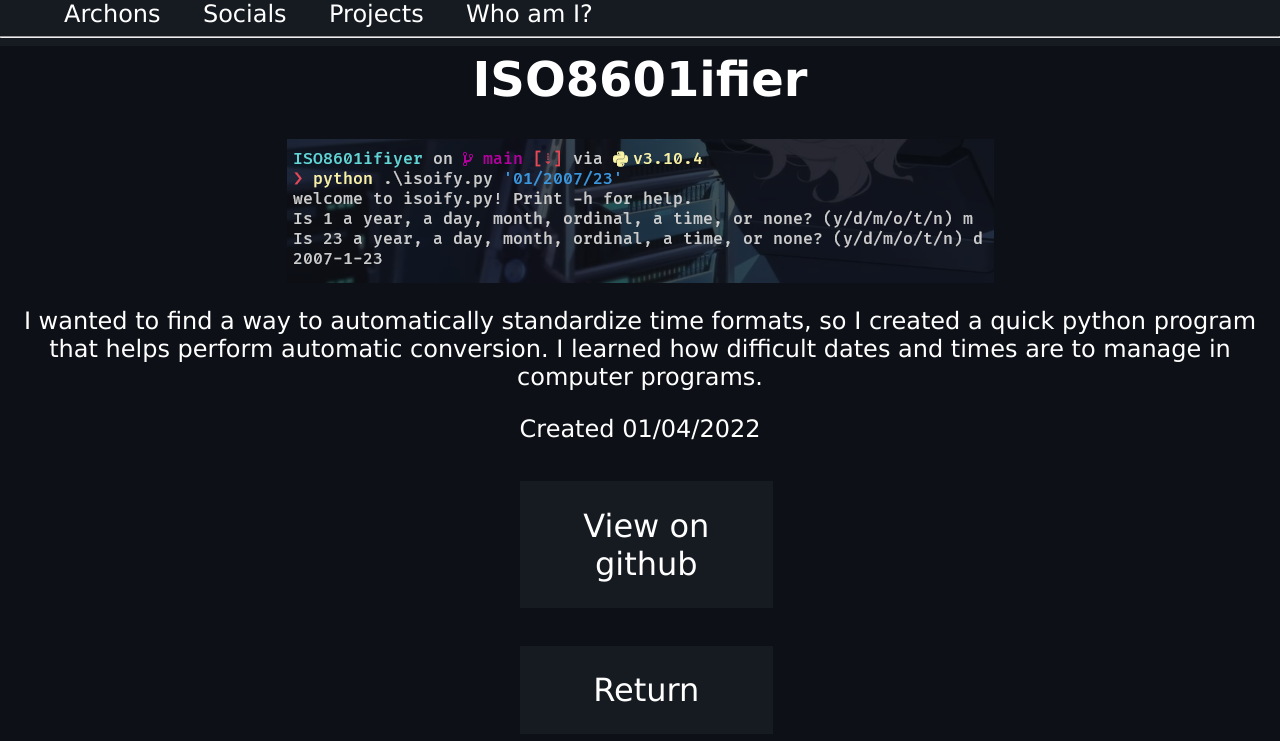
After one commit to TheArchons/ArchonsWebsite, a Django app: page /projects/ISO8601ifier/ in a window 1280 px wide. The commit adds this page. Shown: the top 741 px of the page. Run offline with Django 4.2, Linux system fonts and the light colour scheme.

Commit message:
Created Filetransfer and ISO8601ifier + general changes

```diff
--- a/ArchonsWebsite/Archons/static/socials.js
+++ b/ArchonsWebsite/Archons/static/socials.js
@@ -1,3 +1,7 @@
 function discordAlert() {
     alert("Joseph Smith#0557");
 }
+
+function redirectLink(link) {
+    window.location.href = link;
+}
--- a/ArchonsWebsite/Archons/static/styles.css
+++ b/ArchonsWebsite/Archons/static/styles.css
@@ -93,3 +93,7 @@ img {
     margin-left: auto;
     margin-right: auto;
 }
+
+.sourceLink:hover {
+    color: lightblue;
+}
--- /dev/null
+++ b/ArchonsWebsite/Archons/templates/projects/ISO8601ifier.html
@@ -0,0 +1,23 @@
+{% extends "layout.html" %}
+
+{% block body %}
+{% load static %}
+<!DOCTYPE html>
+<html lang="en">
+    <head>
+        <title>ISO8601ifier</title>
+    </head>
+    <body>
+        <h1 class="title">ISO8601ifier</h1>
+        <img src="{% static 'images/isoify.png' %}"/>
+        <p>I wanted to find a way to automatically standardize time formats, so I created a quick python program that helps perform automatic conversion. I learned how difficult dates and times are to manage in computer programs.</p>
+        <p>Created 01/04/2022</p>
+        <div class="buttonRow">
+            <a class="returnButton" href="https://github.com/TheArchons/ISO8601ifier">View on github</a>
+        </div>
+        <div class="buttonRow">
+            <a class="returnButton" href="/projects">Return</a>
+        </div>
+    </body>
+</html>
+{% endblock %}
--- a/ArchonsWebsite/Archons/templates/projects/cs11FinalProject.html
+++ b/ArchonsWebsite/Archons/templates/projects/cs11FinalProject.html
@@ -10,7 +10,7 @@
     <body>
         <h1 class="title">cs11FinalProject</h1>
         <img src="{% static 'images/cs11FinalProjectResized.png' %}" />
-        <p>I made this project as the capstone project for my cs11 class, where I made a Tic Tac Toe game in Python. I learned how to use tkinter to create GUIs, and I also learned how to create python http servers, which were used to host online multiplayer and global scoreboards.</p>
+        <p>I made this project as the capstone project for my Computer Science 11 class, where I made a Tic Tac Toe game in Python. I learned how to use tkinter to create GUIs, and I also learned how to create python http servers, which were used to host online multiplayer and global scoreboards.</p>
         <p>Created 26/06/2022</p>
         <div class="buttonRow">
             <a class="returnButton" href="https://github.com/TheArchons/cs11FinalProject">View on github</a>
--- a/ArchonsWebsite/Archons/templates/socials.html
+++ b/ArchonsWebsite/Archons/templates/socials.html
@@ -17,5 +17,8 @@
         <a href="https://www.reddit.com/user/TheArchonStrikes" class="largeButton">Reddit</a>
         <a href="mailto:alexli9138@gmail.com" class="largeButton">Email</a>
     </div>
+    <div class="buttonRow">
+        <a onclick="redirectLink('https://www.youtube.com/watch?v=dQw4w9WgXcQ')" class="largeButton">TikTok</a> <!--Thanks 0x41*32 for the idea-->
+    </div>
 </body>
 {% endblock %}
--- a/ArchonsWebsite/Archons/urls.py
+++ b/ArchonsWebsite/Archons/urls.py
@@ -9,4 +9,6 @@ urlpatterns = [
     path('projects/', views.projects, name='projects'),
     path('projects/ArchonsWebsite/', views.projectsClass.ArchonsWebsite, name='socials_ArchonsWebsite'),
     path('projects/cs11FinalProject/', views.projectsClass.cs11FinalProject, name='socials_cs11FinalProject'),
+    path('projects/FileTransfer/', views.projectsClass.FileTransfer, name='socials_FileTransfer'),
+    path('projects/ISO8601ifier/', views.projectsClass.ISO8601ifier, name='socials_ISO8601ifier'),
 ]
--- a/ArchonsWebsite/Archons/views.py
+++ b/ArchonsWebsite/Archons/views.py
@@ -1,5 +1,4 @@
 from django.shortcuts import render
-from django.http import HttpResponse
 
 # Create your views here.
 def index(request):
@@ -17,5 +16,12 @@ def projects(request):
 class projectsClass():
     def ArchonsWebsite(request):
         return render(request, 'projects/ArchonsWebsite.html')
+
     def cs11FinalProject(request):
         return render(request, 'projects/cs11FinalProject.html')
+
+    def FileTransfer(request):
+        return render(request, 'projects/FileTransfer.html')
+
+    def ISO8601ifier(request):
+        return render(request, 'projects/ISO8601ifier.html')
```
Also changed, not shown: ArchonsWebsite/Archons/templates/projects/FileTransfer.html (added, +23 -0 lines), ArchonsWebsite/Archons/static/images/FileTransfer.png (added), ArchonsWebsite/Archons/static/images/isoify.png (added).
